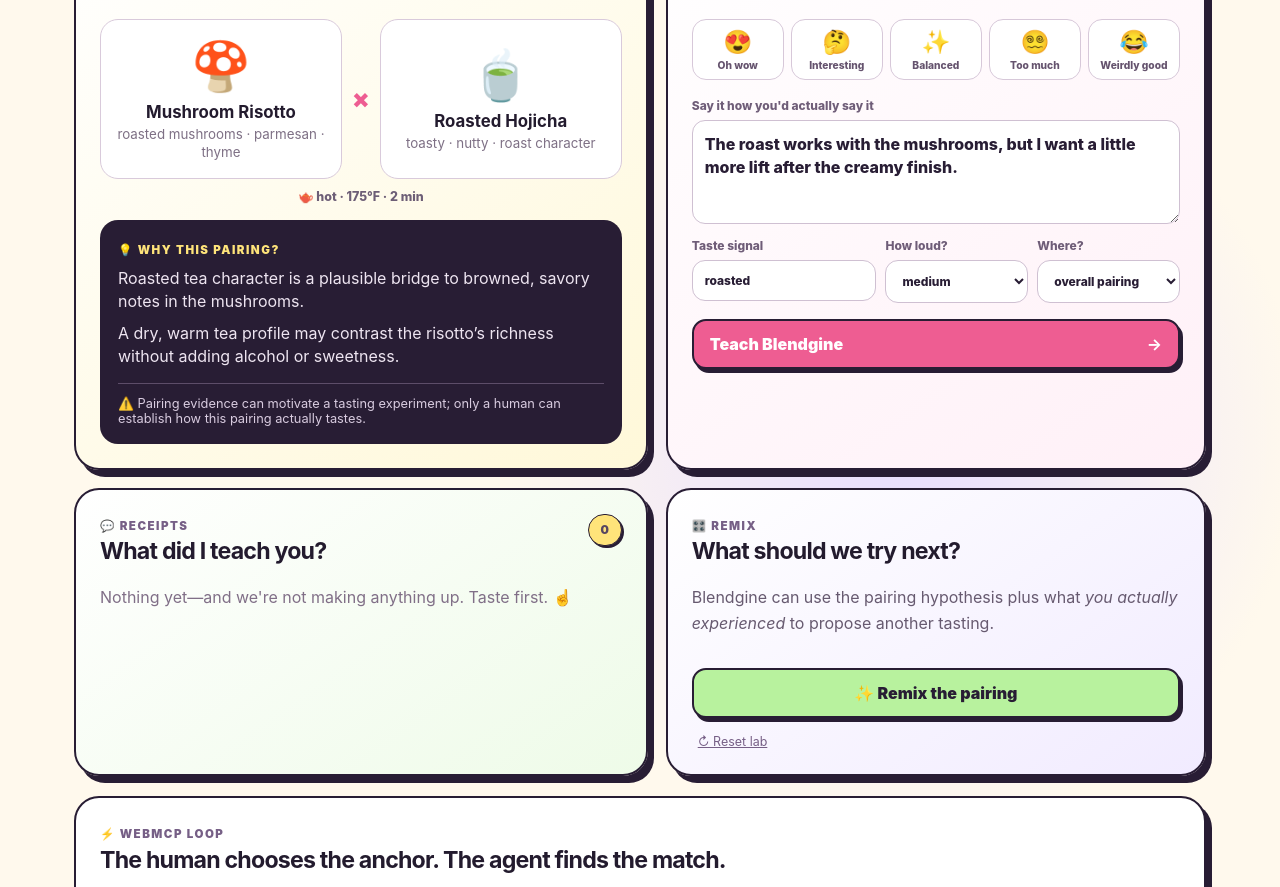
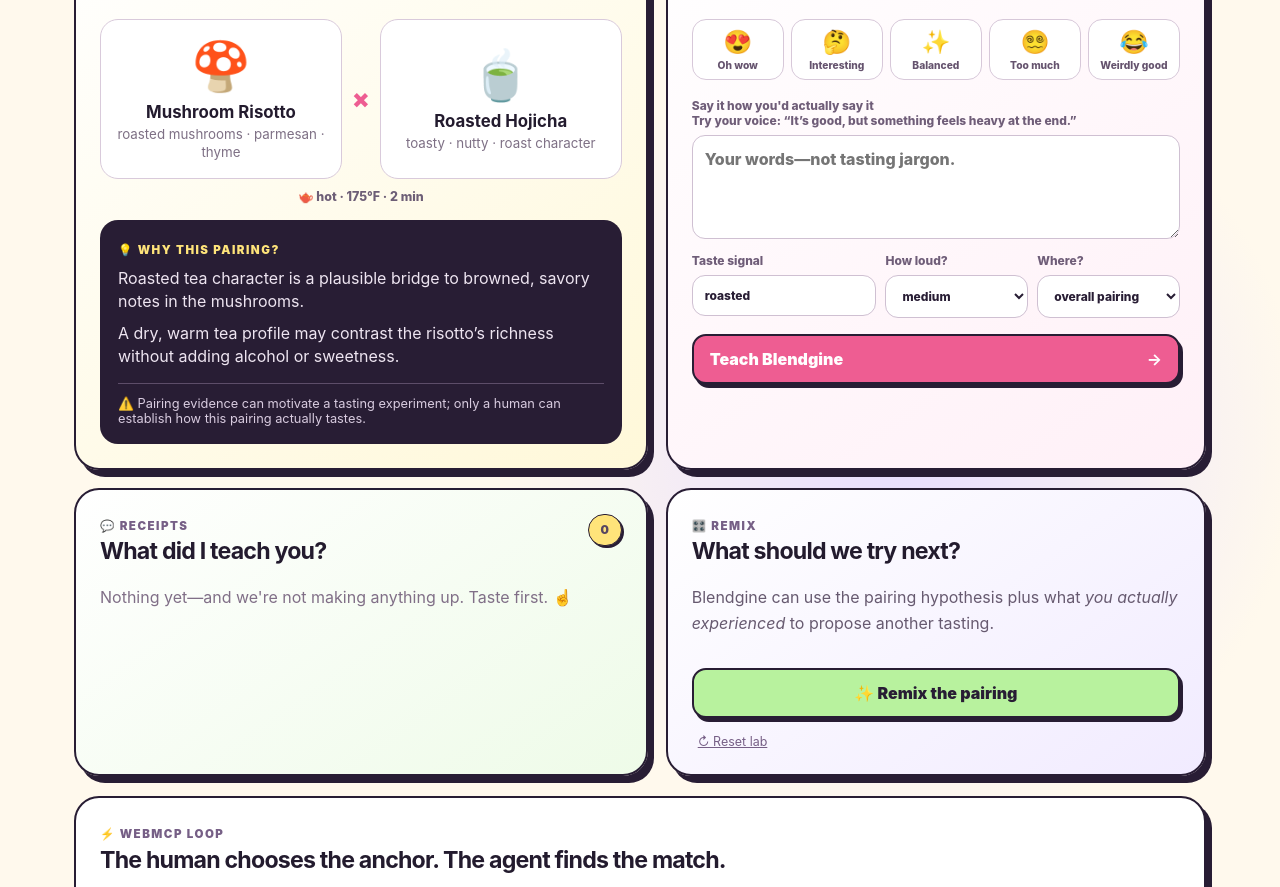
Before and after one commit to quenaF/blendgine-webmcp, a React (Vite) app: page / in a window 1280 px wide. Shown: the part 911-1798 px from the top of the page. Built offline with nearby package versions, Linux system fonts and the light colour scheme.

Commit message:
Add rotating human tasting voice prompts

```diff
--- a/src/App.jsx
+++ b/src/App.jsx
@@ -5,18 +5,36 @@ import { registerBlendgineWebMCP } from './webmcp.js';
 const reactions = [['😍','delicious','Oh wow'],['🤔','interesting','Interesting'],['✨','balanced','Balanced'],['😵‍💫','overpowering','Too much'],['😂','weirdly good','Weirdly good']];
 const foodExamples = ['Mushroom Risotto','Dark Chocolate Torte','Honey Bun','Dill Pickle'];
 const teaExamples = ['Roasted Hojicha','Assam Black Tea','Masala Chai','Sencha Green Tea'];
+const tastingVoices = [
+  'Girl… this tastes like a Christmas tree 🤣',
+  'It’s good, but something feels heavy at the end.',
+  'Bright at first, then kind of bitter?',
+  'The acidity cuts through the richness really nicely.',
+  'Strong resinous aroma with a lingering astringent finish.',
+  'IDK 😭 I just don’t like it.'
+];
 
 export default function App(){
  const [anchorType,setAnchorType]=useState('food'); const [mode,setMode]=useState('menu'); const [anchor,setAnchor]=useState('Mushroom Risotto');
  const [pairing,setPairing]=useState(()=>requestPairing({anchorType:'food',anchor:'Mushroom Risotto',mode:'menu'}));
- const [descriptor,setDescriptor]=useState(pairing.experiment.defaultDescriptor); const [intensity,setIntensity]=useState('medium'); const [phase,setPhase]=useState('overall pairing'); const [humanWords,setHumanWords]=useState(pairing.experiment.defaultWords);
+ const [descriptor,setDescriptor]=useState(pairing.experiment.defaultDescriptor); const [intensity,setIntensity]=useState('medium'); const [phase,setPhase]=useState('overall pairing'); const [humanWords,setHumanWords]=useState('');
+ const [promptIndex,setPromptIndex]=useState(0); const [promptFading,setPromptFading]=useState(false); const [tastingFocused,setTastingFocused]=useState(false);
  const [observations,setObservations]=useState([]); const [proposal,setProposal]=useState(null); const [activity,setActivity]=useState([]); const [webmcpReady,setWebmcpReady]=useState(false);
  useEffect(()=>{setWebmcpReady(registerBlendgineWebMCP(event=>setActivity(c=>[event,...c].slice(0,8))));},[]);
+ useEffect(()=>{
+   if(tastingFocused || humanWords.trim()) return;
+   let fadeTimer;
+   const interval=setInterval(()=>{
+     setPromptFading(true);
+     fadeTimer=setTimeout(()=>{setPromptIndex(i=>(i+1)%tastingVoices.length);setPromptFading(false);},260);
+   },5000);
+   return ()=>{clearInterval(interval);clearTimeout(fadeTimer);};
+ },[tastingFocused,humanWords]);
  function changeAnchorType(next){setAnchorType(next);setAnchor(next==='food'?'Mushroom Risotto':'Roasted Hojicha');}
- function find(){const p=requestPairing({anchorType,anchor,mode});setPairing(p);setDescriptor(p.experiment.defaultDescriptor);setHumanWords(p.experiment.defaultWords);setProposal(null);setActivity(c=>[{name:'pairing_requested',result:p},...c].slice(0,8));}
- function submitTaste(){const o=recordSensoryObservation({descriptor,intensity,phase,humanWords});setObservations(whatDidHumanTeach().observations);setActivity(c=>[{name:'human_tasting',result:o},...c].slice(0,8));}
+ function find(){const p=requestPairing({anchorType,anchor,mode});setPairing(p);setDescriptor(p.experiment.defaultDescriptor);setHumanWords('');setPromptIndex(0);setProposal(null);setActivity(c=>[{name:'pairing_requested',result:p},...c].slice(0,8));}
+ function submitTaste(){if(!humanWords.trim()) return; const o=recordSensoryObservation({descriptor,intensity,phase,humanWords});setObservations(whatDidHumanTeach().observations);setActivity(c=>[{name:'human_tasting',result:o},...c].slice(0,8));}
  function refine(){const n=refinePairing();setProposal(n);setActivity(c=>[{name:'refinement_proposal',result:n},...c].slice(0,8));}
- function reset(){resetObservations();setObservations([]);setProposal(null);setActivity([]);setAnchorType('food');setMode('menu');setAnchor('Mushroom Risotto');setPairing(requestPairing({anchorType:'food',anchor:'Mushroom Risotto',mode:'menu'}));}
+ function reset(){resetObservations();setObservations([]);setProposal(null);setActivity([]);setAnchorType('food');setMode('menu');setAnchor('Mushroom Risotto');setHumanWords('');setPromptIndex(0);setPairing(requestPairing({anchorType:'food',anchor:'Mushroom Risotto',mode:'menu'}));}
  const x=pairing.experiment; const examples=anchorType==='food'?foodExamples:teaExamples;
  return <main className="shell">
   <section className="hero"><div className="hero-copy"><div className="eyebrow">✦ BLENDGINE · TEA × FOOD × WEBMCP</div><h1>Bring the tea.<br/>Or bring the food.<br/><em>We'll find its match.</em></h1><p className="lede">Start with either side of the table. Blendgine uses evidence to propose the other half, then a human tastes the pairing and teaches the system what actually happened.</p><div className="hero-stickers"><span>🍽️ food</span><b>↔</b><span>🍵 tea</span><b>+</b><span>👅 human taste</span></div></div><div className={`status ${webmcpReady?'ready':''}`}><i/>{webmcpReady?'Agent connected':'WebMCP needs a supported browser'}</div></section>
@@ -31,7 +49,7 @@ export default function App(){
   <section className="experiment-banner"><span>{x.modeEmoji} {x.modeLabel.toUpperCase()}</span><strong>{x.food.name} × {x.tea.name}</strong><span className="spark">✦ evidence → taste → teach → remix ✦</span></section>
   <section className="grid">
    <article className="card formula-card"><div className="card-head"><div><span className="mini">BLENDGINE'S MATCH</span><h2>{anchorType==='food'?`Try ${x.tea.name}`:`Try it with ${x.food.name}`}</h2></div><span className="pill">{mode==='menu'?'zero-proof table pairing':'chaos approved 🎲'}</span></div><div className="pair-stage"><div className="pair-item"><span>{x.food.emoji}</span><strong>{x.food.name}</strong><small>{x.food.detail}</small></div><div className="pair-x">×</div><div className="pair-item"><span>{x.tea.emoji}</span><strong>{x.tea.name}</strong><small>{x.tea.detail}</small></div></div><div className="prep">🫖 {x.tea.preparation}</div><div className="science-box"><span className="mini">💡 WHY THIS PAIRING?</span>{x.hypothesis.basis.map(r=><p key={r}>{r}</p>)}<div className="boundary">⚠️ {x.hypothesis.boundary}</div></div></article>
-   <article className="card taste-card"><div className="card-head"><div><span className="mini">👅 YOUR TURN</span><h2>{mode==='menu'?'Taste them together. What changes?':'Now do the ridiculous experiment. 😂'}</h2></div></div><div className="reaction-row">{reactions.map(([e,v,l])=><button key={v} className={descriptor===v?'selected':''} onClick={()=>setDescriptor(v)}><span>{e}</span>{l}</button>)}</div><label>Say it how you'd actually say it<textarea value={humanWords} onChange={e=>setHumanWords(e.target.value)}/></label><div className="triple"><label>Taste signal<input value={descriptor} onChange={e=>setDescriptor(e.target.value)}/></label><label>How loud?<select value={intensity} onChange={e=>setIntensity(e.target.value)}><option>low</option><option>medium</option><option>high</option></select></label><label>Where?<select value={phase} onChange={e=>setPhase(e.target.value)}><option>first bite + sip</option><option>middle</option><option>finish</option><option>overall pairing</option></select></label></div><button className="primary" onClick={submitTaste}><span>Teach Blendgine</span><b>→</b></button></article>
+   <article className="card taste-card"><div className="card-head"><div><span className="mini">👅 YOUR TURN</span><h2>{mode==='menu'?'Taste them together. What changes?':'Now do the ridiculous experiment. 😂'}</h2></div></div><div className="reaction-row">{reactions.map(([e,v,l])=><button key={v} className={descriptor===v?'selected':''} onClick={()=>setDescriptor(v)}><span>{e}</span>{l}</button>)}</div><label>Say it how you'd actually say it<div className={`voice-example ${promptFading?'fading':''}`} aria-live="polite"><span>Try your voice:</span> “{tastingVoices[promptIndex]}”</div><textarea value={humanWords} onFocus={()=>setTastingFocused(true)} onBlur={()=>setTastingFocused(false)} onChange={e=>setHumanWords(e.target.value)} placeholder="Your words—not tasting jargon."/></label><div className="triple"><label>Taste signal<input value={descriptor} onChange={e=>setDescriptor(e.target.value)}/></label><label>How loud?<select value={intensity} onChange={e=>setIntensity(e.target.value)}><option>low</option><option>medium</option><option>high</option></select></label><label>Where?<select value={phase} onChange={e=>setPhase(e.target.value)}><option>first bite + sip</option><option>middle</option><option>finish</option><option>overall pairing</option></select></label></div><button className="primary" onClick={submitTaste} disabled={!humanWords.trim()}><span>Teach Blendgine</span><b>→</b></button></article>
   </section>
   <section className="grid lower"><article className="card learned-card"><div className="card-head"><div><span className="mini">💬 RECEIPTS</span><h2>What did I teach you?</h2></div><span className="count">{observations.length}</span></div>{observations.length===0?<p className="empty">Nothing yet—and we're not making anything up. Taste first. ☝️</p>:observations.slice().reverse().map(o=><div className="observation" key={o.id}><div className="quote-mark">“</div><p>{o.humanWords}</p><div>{o.tea} × {o.food}</div><small>{o.descriptor} · {o.intensity} · {o.phase} · 🧍 human observation</small></div>)}</article><article className="card next-card"><div className="card-head"><div><span className="mini">🎛️ REMIX</span><h2>What should we try next?</h2></div></div><p>Blendgine can use the pairing hypothesis plus what <em>you actually experienced</em> to propose another tasting.</p><button className="secondary" onClick={refine}>✨ Remix the pairing</button>{proposal&&<div className="proposal"><strong>{proposal.proposal}</strong><p>{proposal.reason}</p><span>{proposal.status.replaceAll('_',' ')}</span></div>}<button className="ghost" onClick={reset}>↻ Reset lab</button></article></section>
   <section className="activity-wrap"><div className="activity-title"><span className="mini">⚡ WEBMCP LOOP</span><h2>The human chooses the anchor. The agent finds the match.</h2></div><div className="tool-row">{['🔎 find pairing','🧪 inspect rationale','👅 record tasting','💬 show what I taught','🎛️ refine pairing'].map(t=><span key={t}>{t}</span>)}</div>{activity.length>0&&<div className="activity-log">● Latest move: {activity[0].name.replaceAll('_',' ')}</div>}</section>
```
